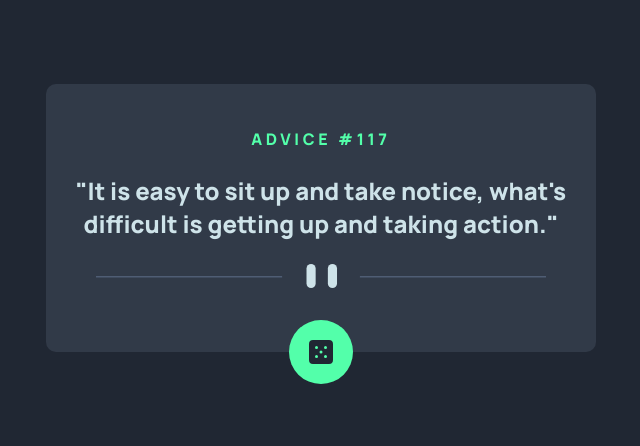
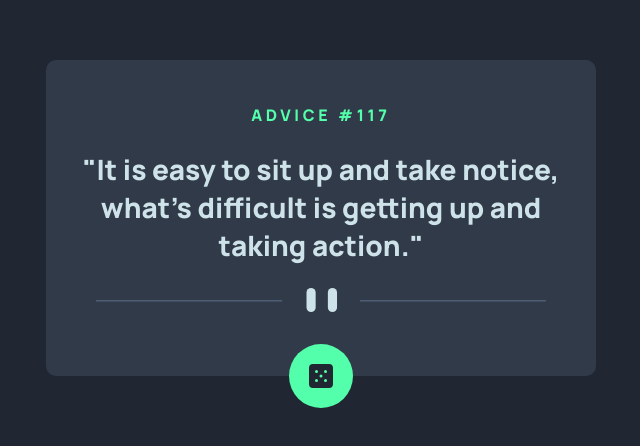
Before and after one commit to ruuen/challenge-advice-generator, a React (Vite) app: page / in a window 1280 px wide. Shown: the part 182-628 px from the top of the page, without its empty margins (319-959 px from the left). Built offline with nearby package versions, Linux system fonts and the light colour scheme.

Commit message:
Add font-size clamp for advice slip text

```diff
--- a/src/components/AdviceDisplay.scss
+++ b/src/components/AdviceDisplay.scss
@@ -17,5 +17,5 @@
 
 .generator__content {
   color: var.$clr-cyan;
-  font-size: 1.5rem;
+  font-size: clamp(1.5rem, 5vw, 1.75rem);
 }
```
